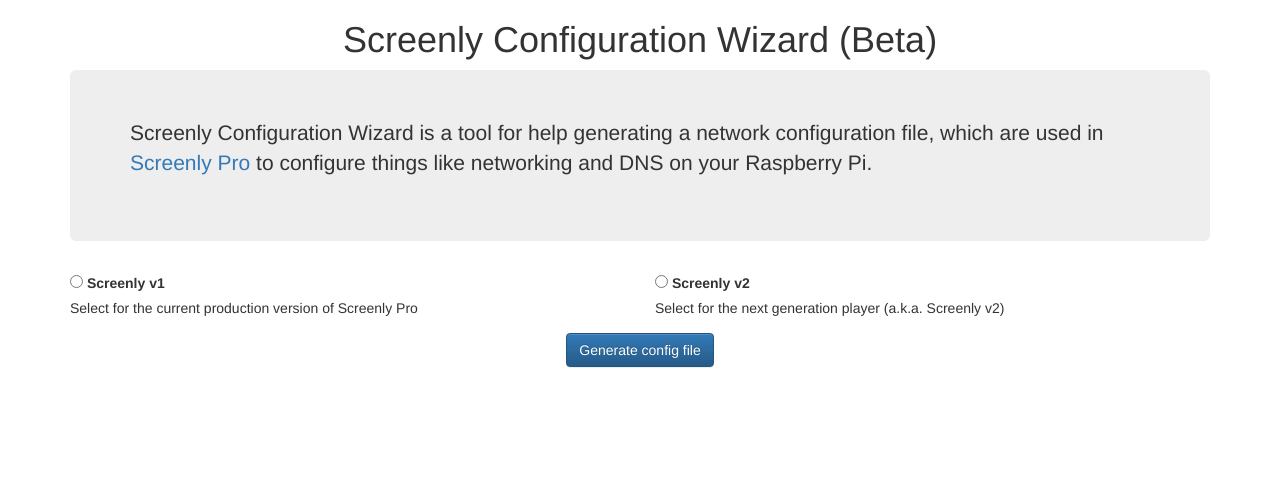
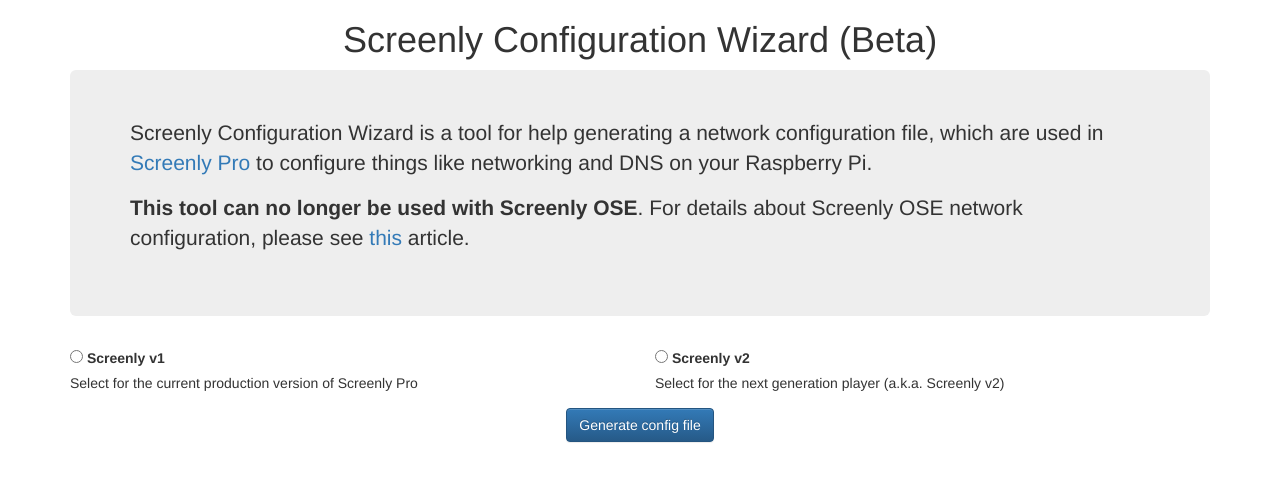
Before and after one commit to Screenly/wizard.screenly.io, a Jekyll site: the page built from pages/index.html, in a window 1280 px wide. Shown: the top 482 px of the page. Built offline with Jekyll 4.4.1, drawn with Linux system fonts in a browser that asks for light colours; nearby versions of some CDN libraries.

Commit message:
Fixes OSE confusion

```diff
--- a/pages/index.html
+++ b/pages/index.html
@@ -14,7 +14,8 @@
   </div>
 </div>
 <div class="jumbotron">
-  <p>Screenly Configuration Wizard is a tool for help generating a network configuration file, which are used in <a href='https://www.screenly.io'>Screenly Pro</a> to configure things like networking and DNS on your Raspberry Pi.</p>
+    <p>Screenly Configuration Wizard is a tool for help generating a network configuration file, which are used in <a href='https://www.screenly.io'>Screenly Pro</a> to configure things like networking and DNS on your Raspberry Pi.</p>
+    <p><strong>This tool can no longer be used with Screenly OSE</strong>. For details about Screenly OSE network configuration, please see <a href="https://www.screenly.io/blog/2018/01/19/screenly-ose-0.13-is-available/">this</a> article.</p>
 </div>
 <div class="row">
   <div class="col-md-6">
```
